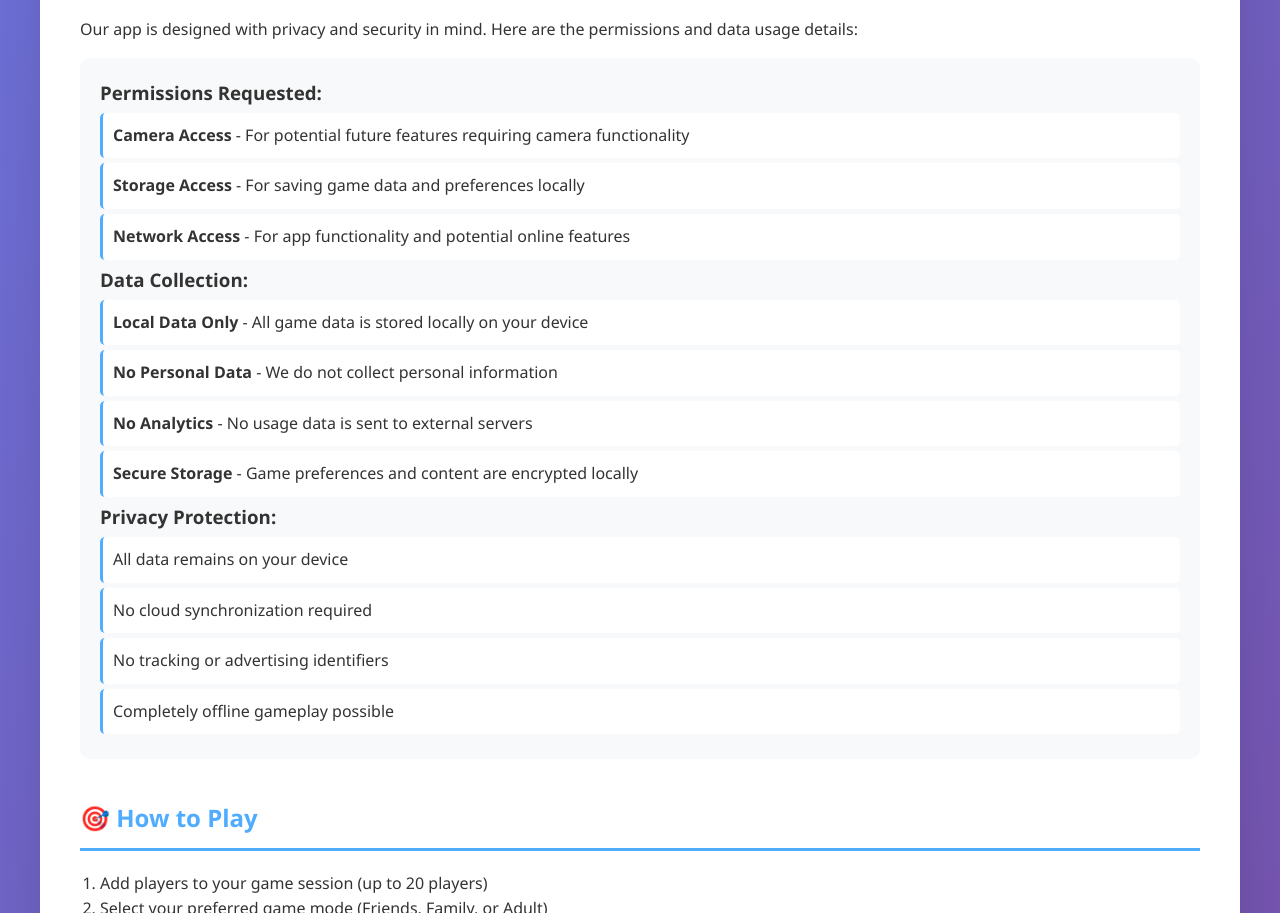
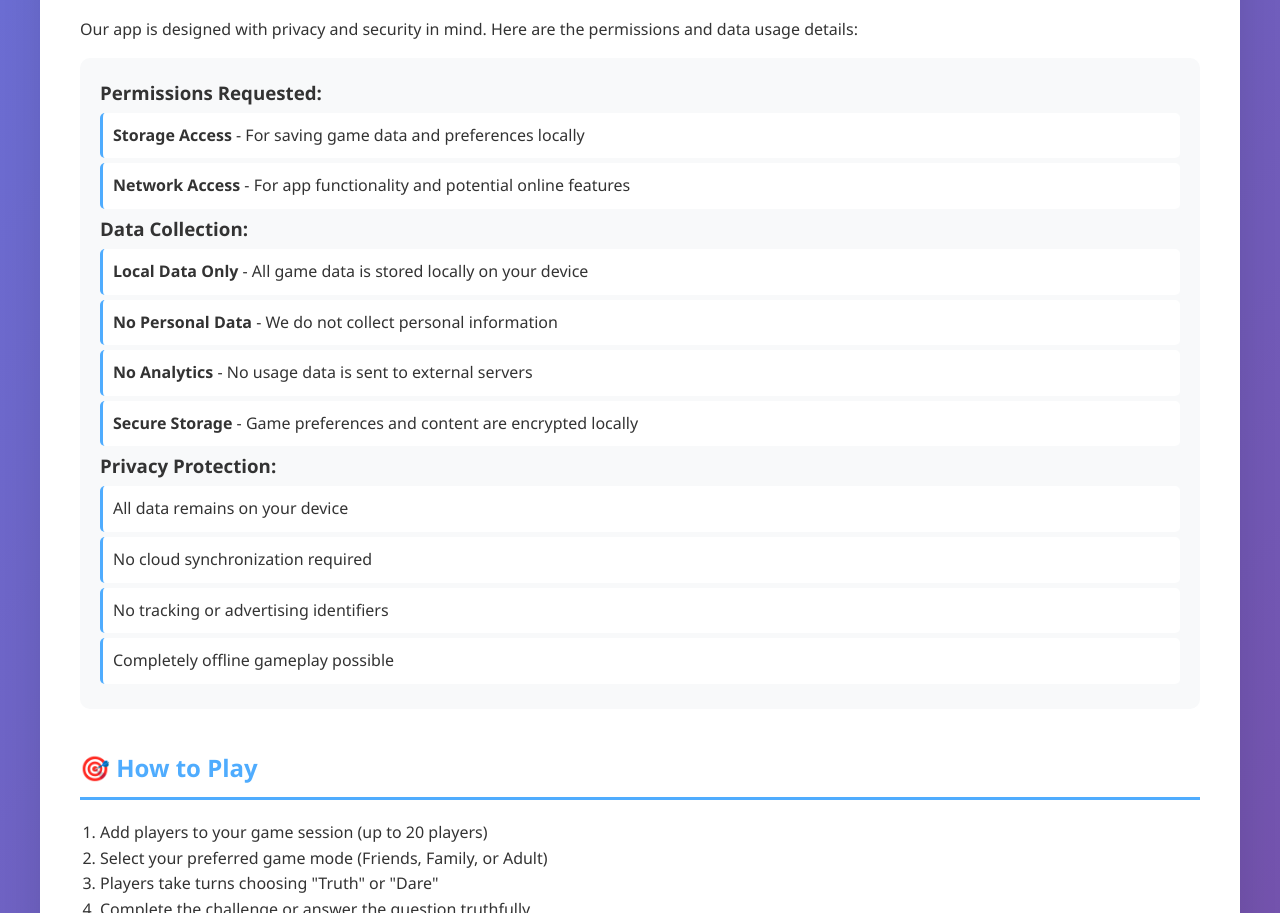
Before and after one commit to saadithya/Truthordare, a plain HTML site: page index.html in a window 1280 px wide. Shown: the part 1401-2314 px from the top of the page. Drawn offline with Linux system fonts and the light colour scheme.

Commit message:
Update index.html

```diff
--- a/index.html
+++ b/index.html
@@ -214,7 +214,6 @@
                 <div class="permissions-list">
                     <h3>Permissions Requested:</h3>
                     <ul>
-                        <li><strong>Camera Access</strong> - For potential future features requiring camera functionality</li>
                         <li><strong>Storage Access</strong> - For saving game data and preferences locally</li>
                         <li><strong>Network Access</strong> - For app functionality and potential online features</li>
                     </ul>
```
